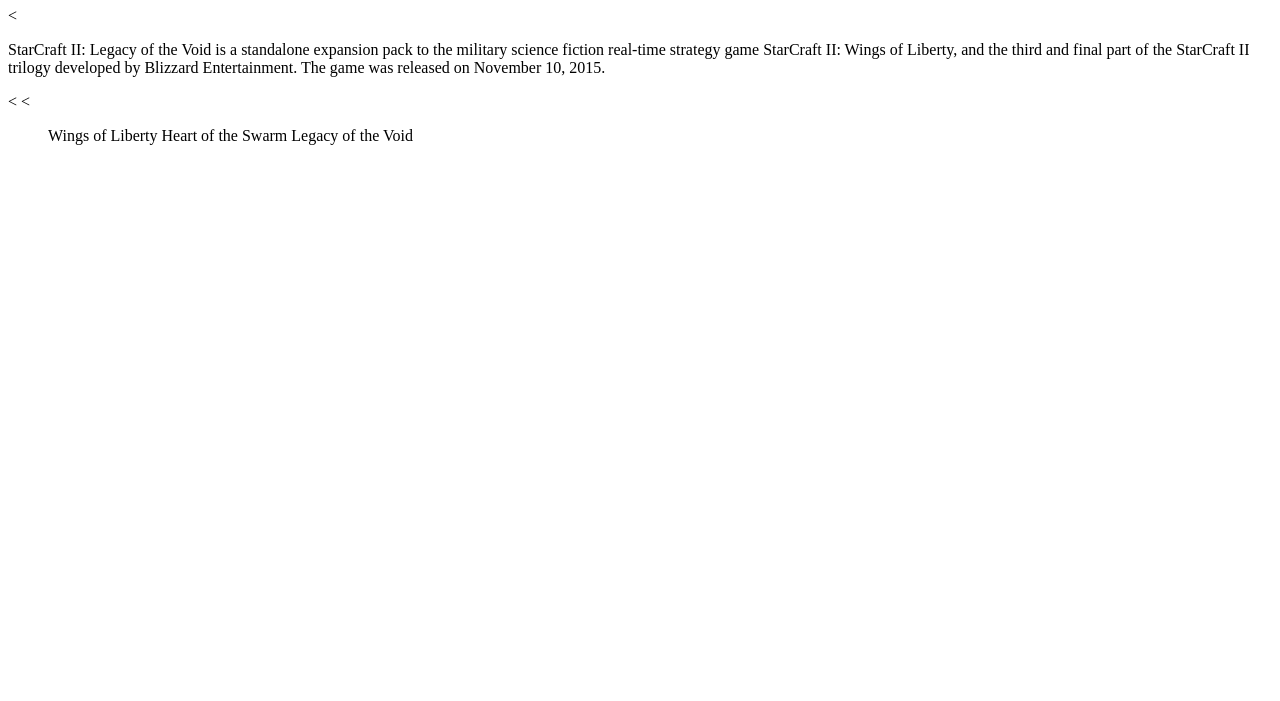
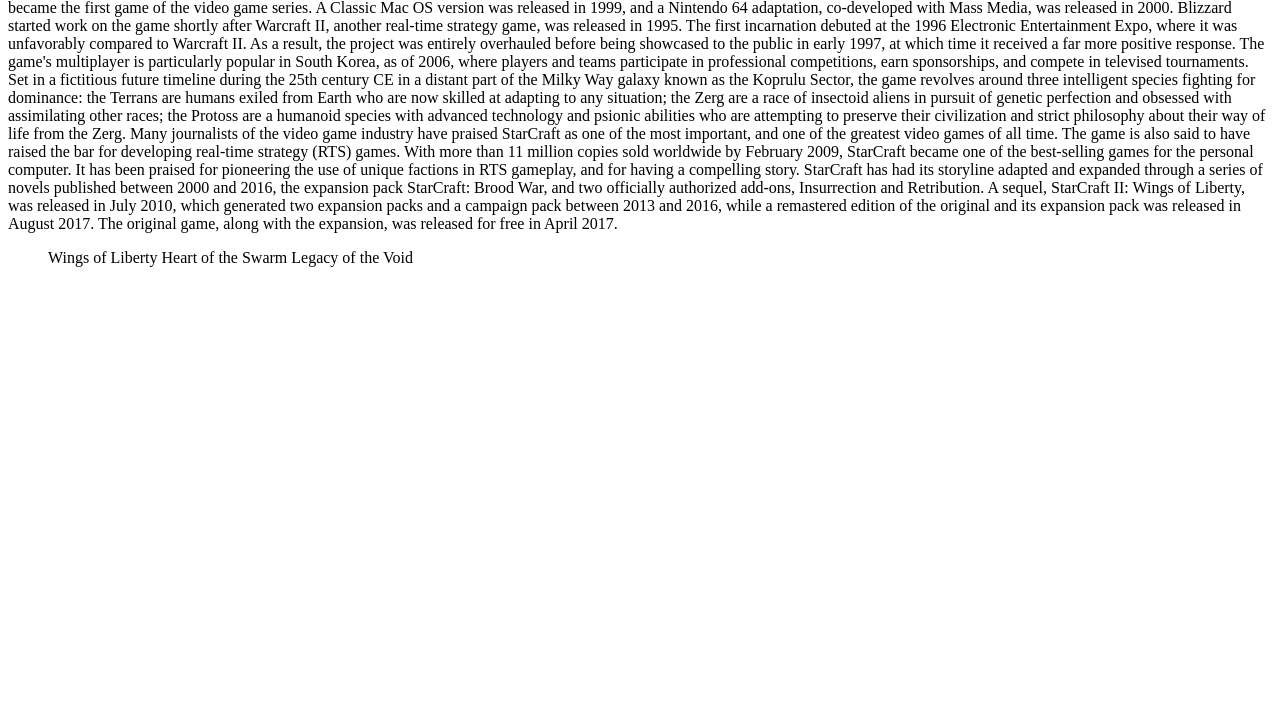
Before and after one commit to aX-NYK/project0, a plain HTML site: page index.html in a window 1280 px wide. Shown: the part 99-800 px from the top of the page. Drawn offline with Linux system fonts and the light colour scheme.

Commit message:
Update index.html

```diff
--- a/index.html
+++ b/index.html
@@ -4,12 +4,17 @@
         <title>What is Starcraft 2</title>
     </head>
     <body>
-      <<h1>Starcraft in a nutshell</h1>
-      <<p>StarCraft II: Legacy of the Void is a standalone expansion pack to the military science fiction real-time strategy game StarCraft II: Wings of Liberty,
-        and the third and final part of the StarCraft II trilogy developed by Blizzard Entertainment.
-        The game was released on November 10, 2015.</p>
-        <<title>Starcraft expansions</title>
-        <<ul>
+      <h1>Starcraft in a nutshell</h1>
+      <p>StarCraft is a 1998 military science fiction real-time strategy game developed and published by Blizzard Entertainment for Microsoft Windows.The game spawned the StarCraft franchise, and became the first game of the video game series. A Classic Mac OS version was released in 1999, and a Nintendo 64 adaptation, co-developed with Mass Media, was released in 2000.
+
+Blizzard started work on the game shortly after Warcraft II, another real-time strategy game, was released in 1995. The first incarnation debuted at the 1996 Electronic Entertainment Expo, where it was unfavorably compared to Warcraft II. As a result, the project was entirely overhauled before being showcased to the public in early 1997, at which time it received a far more positive response. The game's multiplayer is particularly popular in South Korea, as of 2006, where players and teams participate in professional competitions, earn sponsorships, and compete in televised tournaments.
+
+Set in a fictitious future timeline during the 25th century CE in a distant part of the Milky Way galaxy known as the Koprulu Sector, the game revolves around three intelligent species fighting for dominance: the Terrans are humans exiled from Earth who are now skilled at adapting to any situation; the Zerg are a race of insectoid aliens in pursuit of genetic perfection and obsessed with assimilating other races; the Protoss are a humanoid species with advanced technology and psionic abilities who are attempting to preserve their civilization and strict philosophy about their way of life from the Zerg.
+
+Many journalists of the video game industry have praised StarCraft as one of the most important, and one of the greatest video games of all time. The game is also said to have raised the bar for developing real-time strategy (RTS) games. With more than 11 million copies sold worldwide by February 2009, StarCraft became one of the best-selling games for the personal computer. It has been praised for pioneering the use of unique factions in RTS gameplay, and for having a compelling story.
+
+StarCraft has had its storyline adapted and expanded through a series of novels published between 2000 and 2016, the expansion pack StarCraft: Brood War, and two officially authorized add-ons, Insurrection and Retribution. A sequel, StarCraft II: Wings of Liberty, was released in July 2010, which generated two expansion packs and a campaign pack between 2013 and 2016, while a remastered edition of the original and its expansion pack was released in August 2017. The original game, along with the expansion, was released for free in April 2017.</p>
+        <ul>
           Wings of Liberty
           Heart of the Swarm
           Legacy of the Void
```
